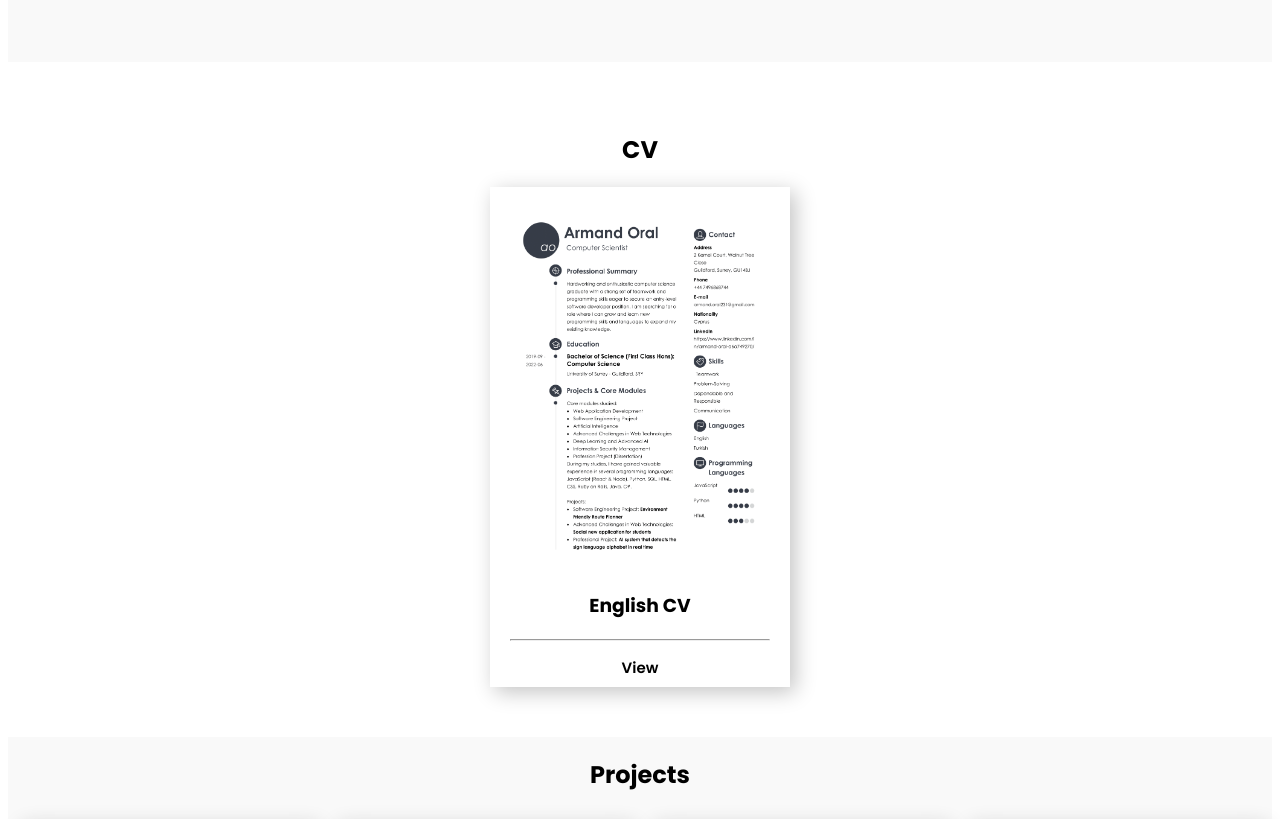
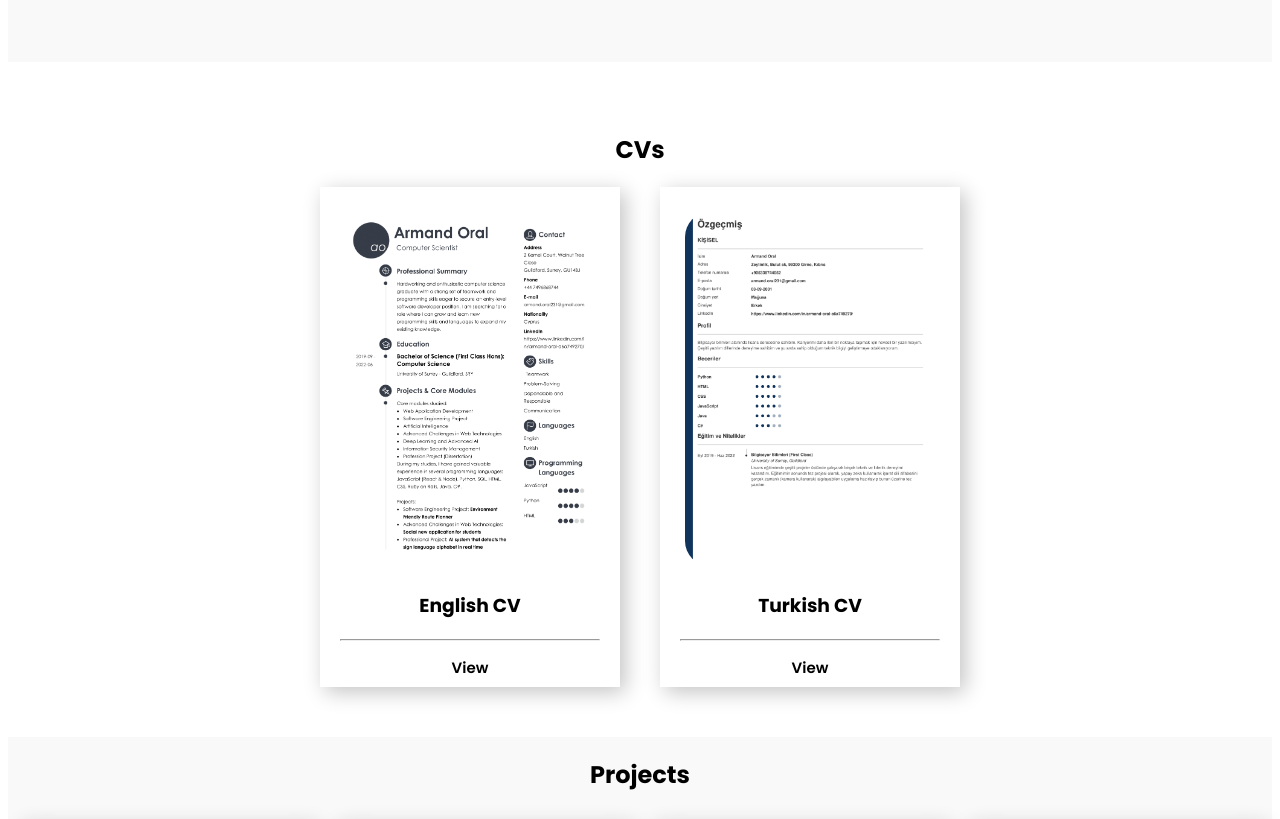
Before and after one commit to Armand2312/Portfolio, a plain HTML site: page Portfolio/index.html in a window 1280 px wide. Shown: the part 680-1499 px from the top of the page. Drawn offline with Linux system fonts and the light colour scheme.

Commit message:
cv & projects

```diff
--- a/Portfolio/index.html
+++ b/Portfolio/index.html
@@ -54,13 +54,19 @@
         </div>
     </section>
     <section class="cv-section" id="cv">
-        <h2>CV</h2>
+        <h2>CVs</h2>
         <div class="cv-container">
             <div class="cv-card">
-                <img class="cvimg" src="src\imgs\Armand-Oral_25772134_cv-library-1.png" alt="cvimg1" />
+                <img class="cvimg" src="src\imgs\CVEnglish.png" alt="cvimg1" />
                 <h3>English CV</h3>
                 <hr />
-                <p class="subtext">View</p>
+                <p class="subtext"><a href="src\imgs\CVEnglish.png">View</a></p>
+            </div>
+            <div class="cv-card">
+                <img class="cvimg" src="src\imgs\CVTurkish.png" alt="cvimg2" />
+                <h3>Turkish CV</h3>
+                <hr />
+                <p class="subtext"><a href="src\imgs\CVTurkish.png">View</a></p>
             </div>
         </div>
     </section>
--- a/Portfolio/src/styles.css
+++ b/Portfolio/src/styles.css
@@ -123,12 +123,13 @@ body{
     width: 300px;
     height: 500px;
     box-shadow: 5px 5px 20px rgba(195, 195, 195);
+
 }
 
 .cvimg {
     margin-top: 25px;
     width: 250px;
-    border-radius: 50px;
+    border-radius: 25px;
 }
 
 .project-container {
@@ -139,7 +140,8 @@ body{
 
 .cv-container {
     display: flex;
-    justify-content: space-around;
+    justify-content: center;
+    gap: 2.5rem;
 }
 
 .projects-section {
```
Also changed, not shown: Portfolio/src/imgs/CVEnglish.png (renamed from Portfolio/src/imgs/Armand-Oral_25772134_cv-library-1.png), Portfolio/src/imgs/CVTurkish.png (added), Portfolio/src/imgs/portfoliopic-removebg-preview.png (deleted).
